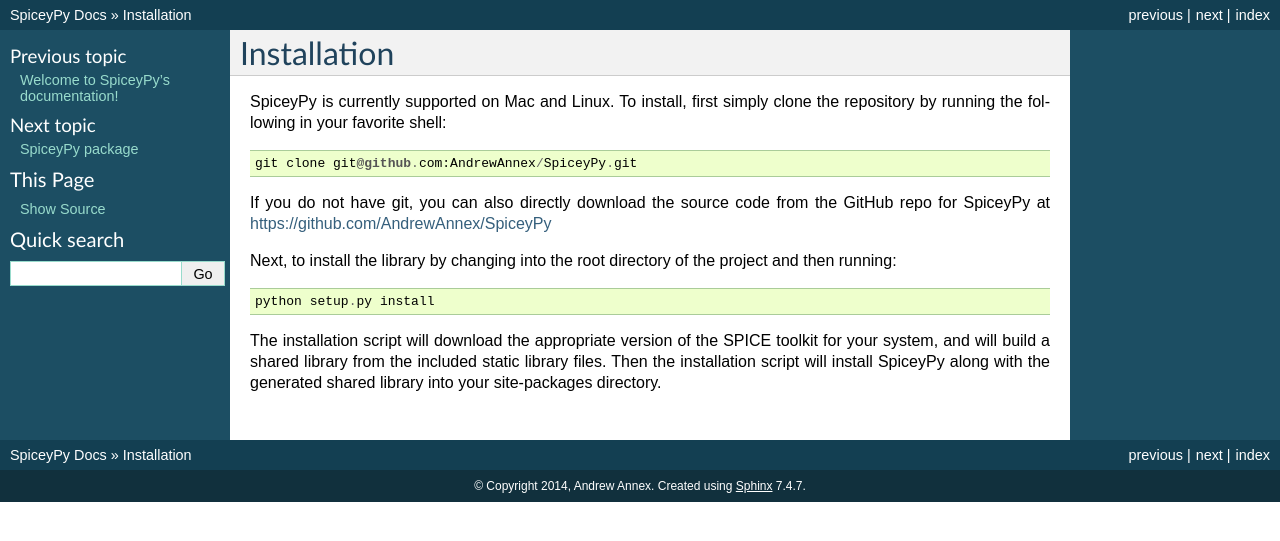
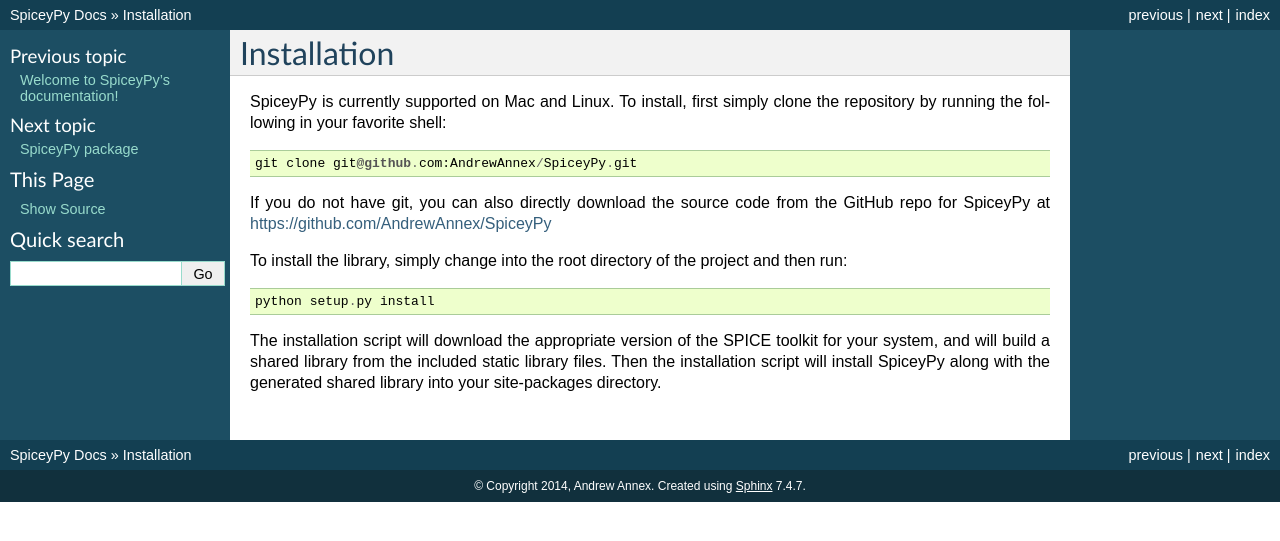
Before and after one commit to AndrewAnnex/SpiceyPy, a Sphinx documentation site: the page built from docs/installation.rst, in a window 1280 px wide. Shown: the top 541 px of the page. Built offline with Sphinx 7.4.7, drawn with Linux system fonts in a browser that asks for light colours.

Commit message:
fixed odd wording in installation.rst

```diff
--- a/docs/installation.rst
+++ b/docs/installation.rst
@@ -12,8 +12,8 @@
 the source code from the GitHub repo for SpiceyPy at
 `https://github.com/AndrewAnnex/SpiceyPy <https://github.com/AndrewAnnex/SpiceyPy>`_
 
-Next, to install the library by changing into the root
-directory of the project and then running::
+To install the library, simply change into the root
+directory of the project and then run::
 
     python setup.py install
 
```
